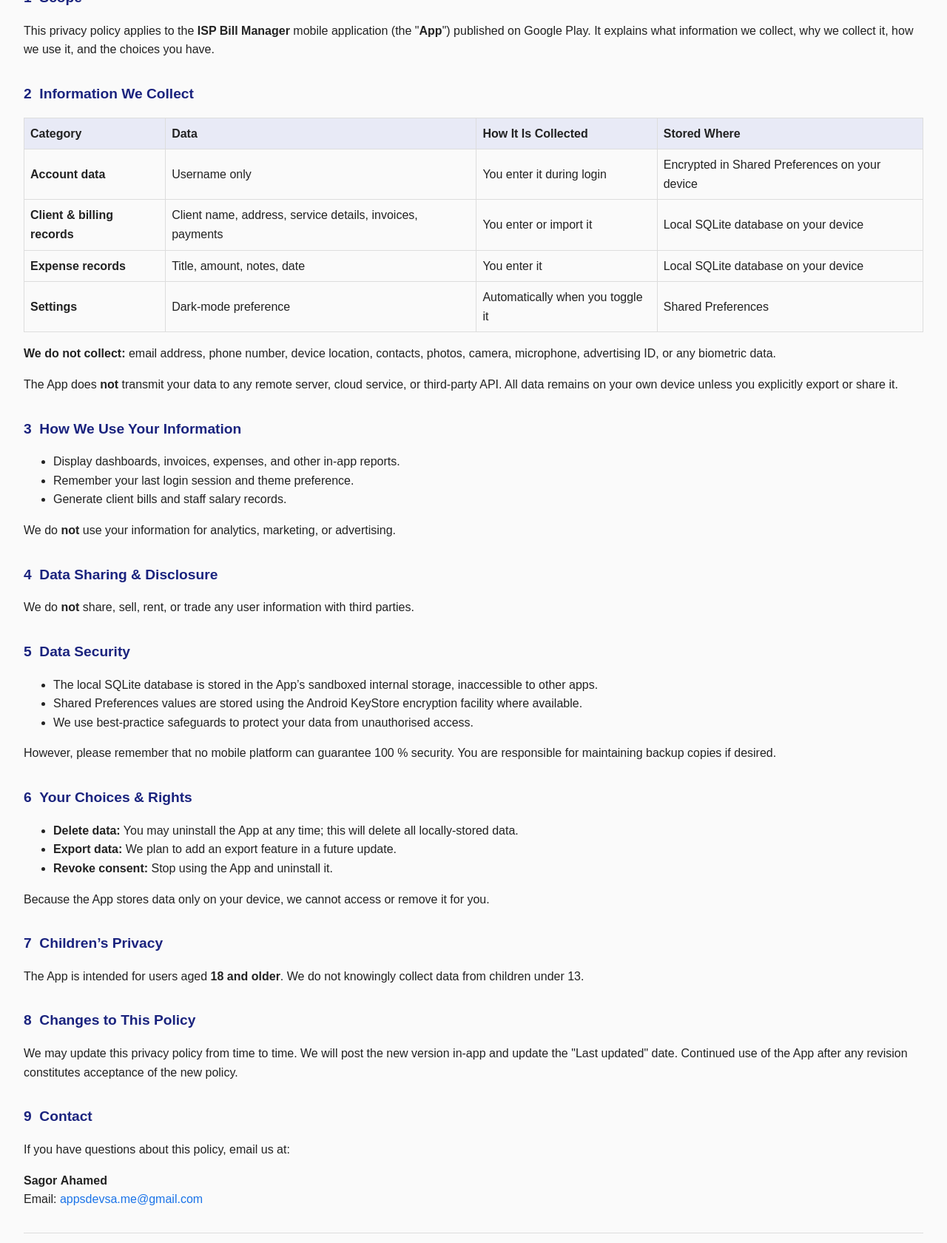
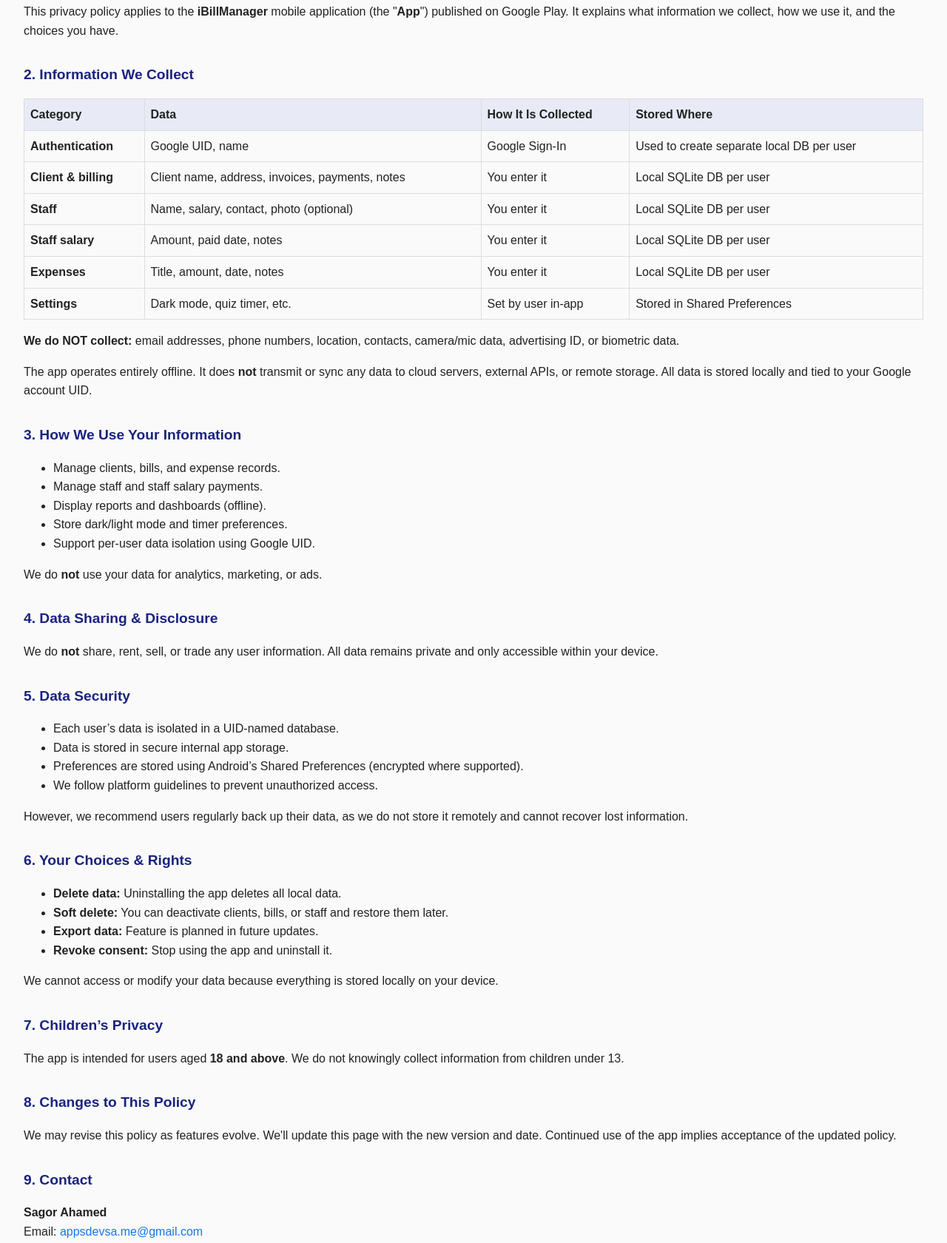
Before and after one commit to sagor995/IBillManagerPP, a plain HTML site: page index.html in a window 1280 px wide. Shown: the part 322-2002 px from the top of the page at 74% size. Drawn offline with Linux system fonts and the light colour scheme.

Commit message:
New policy1

```diff
--- a/index.html
+++ b/index.html
@@ -1,72 +1,89 @@
 <!DOCTYPE html>
 <html lang="en">
 <head>
-  <meta charset="UTF-8">
-  <meta name="viewport" content="width=device-width, initial-scale=1.0">
-  <title>Privacy Policy – ISP Bill Manager</title>
+  <meta charset="UTF-8" />
+  <meta name="viewport" content="width=device-width, initial-scale=1.0"/>
+  <title>Privacy Policy – iBillManager</title>
   <style>
-    body{font-family:Arial,Helvetica,sans-serif;margin:0;padding:2rem;line-height:1.6;background:#fafafa;color:#222}
-    h1,h2{color:#1a237e} h1{font-size:2rem;margin-bottom:0.5rem} h2{margin-top:2rem;font-size:1.2rem}
-    table{width:100%;border-collapse:collapse;margin:1rem 0}
-    th,td{border:1px solid #ddd;padding:8px;text-align:left}
-    th{background:#e8eaf6}
-    a{color:#1a73e8;text-decoration:none}
-    hr{border:none;border-top:1px solid #ddd;margin:2rem 0}
+    body { font-family: Arial, Helvetica, sans-serif; margin: 0; padding: 2rem; line-height: 1.6; background: #fafafa; color: #222; }
+    h1, h2 { color: #1a237e; }
+    h1 { font-size: 2rem; margin-bottom: 0.5rem; }
+    h2 { margin-top: 2rem; font-size: 1.2rem; }
+    table { width: 100%; border-collapse: collapse; margin: 1rem 0; }
+    th, td { border: 1px solid #ddd; padding: 8px; text-align: left; }
+    th { background: #e8eaf6; }
+    a { color: #1a73e8; text-decoration: none; }
+    hr { border: none; border-top: 1px solid #ddd; margin: 2rem 0; }
   </style>
 </head>
 <body>
-  <h1>Privacy Policy for ISP Bill Manager</h1>
-  <p><em>Last updated: 6 July 2025</em></p>
-  <p>Thank you for choosing to be part of our community at <strong>Sagor Ahamed</strong> ("<strong>Company</strong>", "<strong>we</strong>", "<strong>us</strong>", or "<strong>our</strong>"). We are committed to protecting your personal information and your right to privacy. If you have any questions or concerns about this privacy notice, or our practices with regard to your personal information, please contact us at <strong><a href="mailto:appsdevsa.me@gmail.com">appsdevsa.me@gmail.com</a></strong>.</p>
+  <h1>Privacy Policy for iBillManager</h1>
+  <p><em>Last updated: 15 July 2025</em></p>
+  <p>Thank you for choosing to be part of our community at <strong>Sagor Ahamed</strong> ("<strong>Company</strong>", "<strong>we</strong>", "<strong>us</strong>", or "<strong>our</strong>"). We are committed to protecting your personal information and your right to privacy. For any questions or concerns, email <strong><a href="mailto:appsdevsa.me@gmail.com">appsdevsa.me@gmail.com</a></strong>.</p>
+
   <hr>
-  <h2>1&nbsp;&nbsp;Scope</h2>
-  <p>This privacy policy applies to the <strong>ISP Bill Manager</strong> mobile application (the "<strong>App</strong>") published on Google Play. It explains what information we collect, why we collect it, how we use it, and the choices you have.</p>
-  <h2>2&nbsp;&nbsp;Information We Collect</h2>
+  <h2>1. Scope</h2>
+  <p>This privacy policy applies to the <strong>iBillManager</strong> mobile application (the "<strong>App</strong>") published on Google Play. It explains what information we collect, how we use it, and the choices you have.</p>
+
+  <h2>2. Information We Collect</h2>
   <table>
     <thead>
       <tr><th>Category</th><th>Data</th><th>How It Is Collected</th><th>Stored Where</th></tr>
     </thead>
     <tbody>
-      <tr><td><strong>Account data</strong></td><td>Username only</td><td>You enter it during login</td><td>Encrypted in Shared Preferences on your device</td></tr>
-      <tr><td><strong>Client &amp; billing records</strong></td><td>Client name, address, service details, invoices, payments</td><td>You enter or import it</td><td>Local SQLite database on your device</td></tr>
-      <tr><td><strong>Expense records</strong></td><td>Title, amount, notes, date</td><td>You enter it</td><td>Local SQLite database on your device</td></tr>
-      <tr><td><strong>Settings</strong></td><td>Dark‑mode preference</td><td>Automatically when you toggle it</td><td>Shared Preferences</td></tr>
+      <tr><td><strong>Authentication</strong></td><td>Google UID, name</td><td>Google Sign-In</td><td>Used to create separate local DB per user</td></tr>
+      <tr><td><strong>Client & billing</strong></td><td>Client name, address, invoices, payments, notes</td><td>You enter it</td><td>Local SQLite DB per user</td></tr>
+      <tr><td><strong>Staff</strong></td><td>Name, salary, contact, photo (optional)</td><td>You enter it</td><td>Local SQLite DB per user</td></tr>
+      <tr><td><strong>Staff salary</strong></td><td>Amount, paid date, notes</td><td>You enter it</td><td>Local SQLite DB per user</td></tr>
+      <tr><td><strong>Expenses</strong></td><td>Title, amount, date, notes</td><td>You enter it</td><td>Local SQLite DB per user</td></tr>
+      <tr><td><strong>Settings</strong></td><td>Dark mode, quiz timer, etc.</td><td>Set by user in-app</td><td>Stored in Shared Preferences</td></tr>
     </tbody>
   </table>
-  <p><strong>We do not collect:</strong> email address, phone number, device location, contacts, photos, camera, microphone, advertising ID, or any biometric data.</p>
-  <p>The App does <strong>not</strong> transmit your data to any remote server, cloud service, or third‑party API. All data remains on your own device unless you explicitly export or share it.</p>
-  <h2>3&nbsp;&nbsp;How We Use Your Information</h2>
+
+  <p><strong>We do NOT collect:</strong> email addresses, phone numbers, location, contacts, camera/mic data, advertising ID, or biometric data.</p>
+  <p>The app operates entirely offline. It does <strong>not</strong> transmit or sync any data to cloud servers, external APIs, or remote storage. All data is stored locally and tied to your Google account UID.</p>
+
+  <h2>3. How We Use Your Information</h2>
   <ul>
-    <li>Display dashboards, invoices, expenses, and other in‑app reports.</li>
-    <li>Remember your last login session and theme preference.</li>
-    <li>Generate client bills and staff salary records.</li>
+    <li>Manage clients, bills, and expense records.</li>
+    <li>Manage staff and staff salary payments.</li>
+    <li>Display reports and dashboards (offline).</li>
+    <li>Store dark/light mode and timer preferences.</li>
+    <li>Support per-user data isolation using Google UID.</li>
   </ul>
-  <p>We do <strong>not</strong> use your information for analytics, marketing, or advertising.</p>
-  <h2>4&nbsp;&nbsp;Data Sharing &amp; Disclosure</h2>
-  <p>We do <strong>not</strong> share, sell, rent, or trade any user information with third parties.</p>
-  <h2>5&nbsp;&nbsp;Data Security</h2>
+  <p>We do <strong>not</strong> use your data for analytics, marketing, or ads.</p>
+
+  <h2>4. Data Sharing & Disclosure</h2>
+  <p>We do <strong>not</strong> share, rent, sell, or trade any user information. All data remains private and only accessible within your device.</p>
+
+  <h2>5. Data Security</h2>
   <ul>
-    <li>The local SQLite database is stored in the App’s sandboxed internal storage, inaccessible to other apps.</li>
-    <li>Shared Preferences values are stored using the Android KeyStore encryption facility where available.</li>
-    <li>We use best‑practice safeguards to protect your data from unauthorised access.</li>
+    <li>Each user’s data is isolated in a UID-named database.</li>
+    <li>Data is stored in secure internal app storage.</li>
+    <li>Preferences are stored using Android’s Shared Preferences (encrypted where supported).</li>
+    <li>We follow platform guidelines to prevent unauthorized access.</li>
   </ul>
-  <p>However, please remember that no mobile platform can guarantee 100 % security. You are responsible for maintaining backup copies if desired.</p>
-  <h2>6&nbsp;&nbsp;Your Choices &amp; Rights</h2>
+  <p>However, we recommend users regularly back up their data, as we do not store it remotely and cannot recover lost information.</p>
+
+  <h2>6. Your Choices & Rights</h2>
   <ul>
-    <li><strong>Delete data:</strong> You may uninstall the App at any time; this will delete all locally‑stored data.</li>
-    <li><strong>Export data:</strong> We plan to add an export feature in a future update.</li>
-    <li><strong>Revoke consent:</strong> Stop using the App and uninstall it.</li>
+    <li><strong>Delete data:</strong> Uninstalling the app deletes all local data.</li>
+    <li><strong>Soft delete:</strong> You can deactivate clients, bills, or staff and restore them later.</li>
+    <li><strong>Export data:</strong> Feature is planned in future updates.</li>
+    <li><strong>Revoke consent:</strong> Stop using the app and uninstall it.</li>
   </ul>
-  <p>Because the App stores data only on your device, we cannot access or remove it for you.</p>
-  <h2>7&nbsp;&nbsp;Children’s Privacy</h2>
-  <p>The App is intended for users aged <strong>18 and older</strong>. We do not knowingly collect data from children under 13.</p>
-  <h2>8&nbsp;&nbsp;Changes to This Policy</h2>
-  <p>We may update this privacy policy from time to time. We will post the new version in‑app and update the "Last updated" date. Continued use of the App after any revision constitutes acceptance of the new policy.</p>
-  <h2>9&nbsp;&nbsp;Contact</h2>
-  <p>If you have questions about this policy, email us at:</p>
-  <p><strong>Sagor Ahamed</strong><br>
-  Email: <a href="mailto:appsdevsa.me@gmail.com">appsdevsa.me@gmail.com</a></p>
+  <p>We cannot access or modify your data because everything is stored locally on your device.</p>
+
+  <h2>7. Children’s Privacy</h2>
+  <p>The app is intended for users aged <strong>18 and above</strong>. We do not knowingly collect information from children under 13.</p>
+
+  <h2>8. Changes to This Policy</h2>
+  <p>We may revise this policy as features evolve. We'll update this page with the new version and date. Continued use of the app implies acceptance of the updated policy.</p>
+
+  <h2>9. Contact</h2>
+  <p><strong>Sagor Ahamed</strong><br>Email: <a href="mailto:appsdevsa.me@gmail.com">appsdevsa.me@gmail.com</a></p>
+
   <hr>
-  <p style="text-align:center">© 2025 Sagor Ahamed. All rights reserved.</p>
+  <p style="text-align: center;">© 2025 Sagor Ahamed. All rights reserved.</p>
 </body>
 </html>
```
Also changed, not shown: privacy_policy.html (+2 -2 lines), 2 other files.
